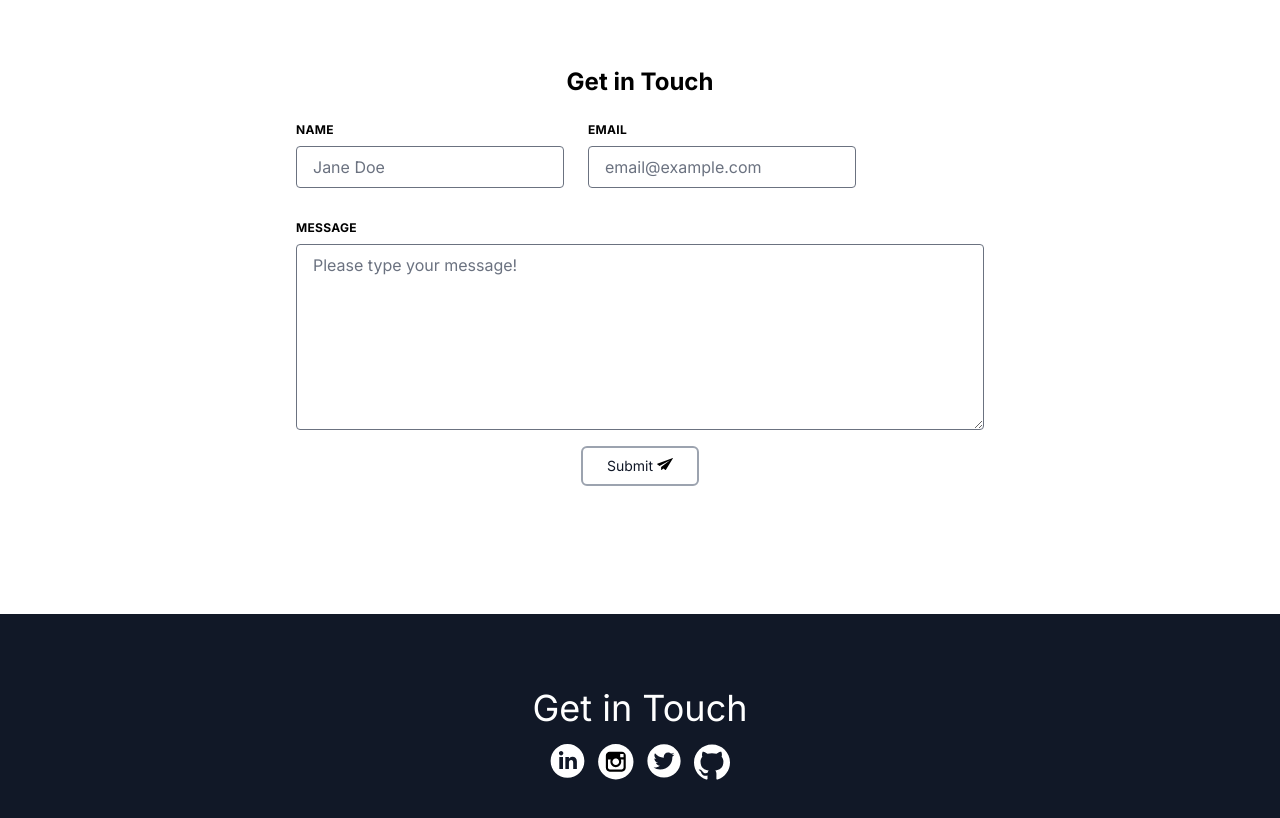
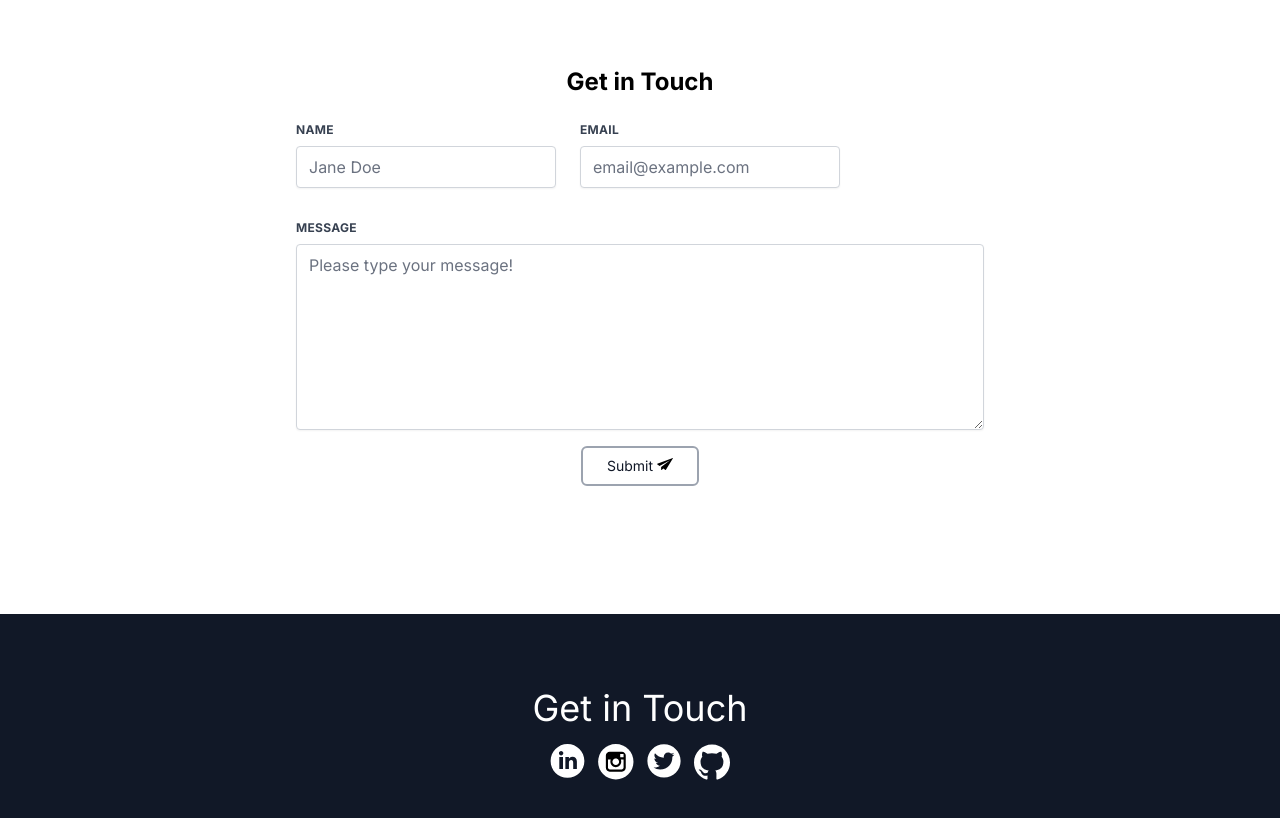
Before and after one commit to noor-codes/noorullah.dev, a Next.js app: page / in a window 1280 px wide. Shown: the part 1560-2378 px from the top of the page. Built offline with nearby package versions, Linux system fonts and the light colour scheme; what @tailwindcss/typography would draw is missing.

Commit message:
Enhancing the form

```diff
--- a/components/Landing.jsx
+++ b/components/Landing.jsx
@@ -144,12 +144,12 @@ const Landing = () => {
               <div className="-mx-3 md:flex mb-6">
                 <div className="px-3 mb-6 md:mb-0">
                   <label
-                    className="block uppercase tracking-wide text-grey-darker text-xs font-bold mb-2"
+                    className="block uppercase tracking-wide text-gray-700 text-xs font-bold mb-2"
                     htmlFor="name"
                   >
                     Name
                     <input
-                      className="appearance-none block w-full mt-2 bg-grey-lighter text-grey-darker border border-red rounded py-2 px-4 mb-2"
+                      className="block w-full mt-2 rounded mb-2 text-gray-900 border-gray-300 shadow-sm focus:border-gray-400 focus:ring-gray-400"
                       id="name"
                       type="text"
                       placeholder="Jane Doe"
@@ -159,12 +159,12 @@ const Landing = () => {
                 </div>
                 <div className="px-3">
                   <label
-                    className="block uppercase tracking-wide text-grey-darker text-xs font-bold mb-2"
+                    className="block uppercase tracking-wide text-gray-700 text-xs font-bold mb-2"
                     htmlFor="email"
                   >
                     Email
                     <input
-                      className="appearance-none mt-2 block w-full bg-grey-lighter text-grey-darker border border-grey-lighter rounded py-2 px-4"
+                      className="block w-full mt-2 rounded mb-2 text-gray-900 border-gray-300 shadow-sm focus:border-gray-400 focus:ring-gray-400"
                       id="email"
                       type="email"
                       placeholder="email@example.com"
@@ -175,12 +175,12 @@ const Landing = () => {
               <div className="-mx-3 mb-2">
                 <div className="px-3">
                   <label
-                    className="block uppercase tracking-wide text-grey-darker text-xs font-bold mb-2"
+                    className="block uppercase tracking-wide text-gray-700 text-xs font-bold mb-2"
                     htmlFor="message"
                   >
                     Message
                     <textarea
-                      className="appearance-none block mt-2 w-full bg-grey-lighter text-grey-darker border border-grey-lighter rounded py-2 px-4"
+                      className="block w-full mt-2 rounded mb-2 text-gray-900 border-gray-300 shadow-sm focus:border-gray-400 focus:ring-gray-400"
                       id="message"
                       type="text"
                       rows="7"
```
